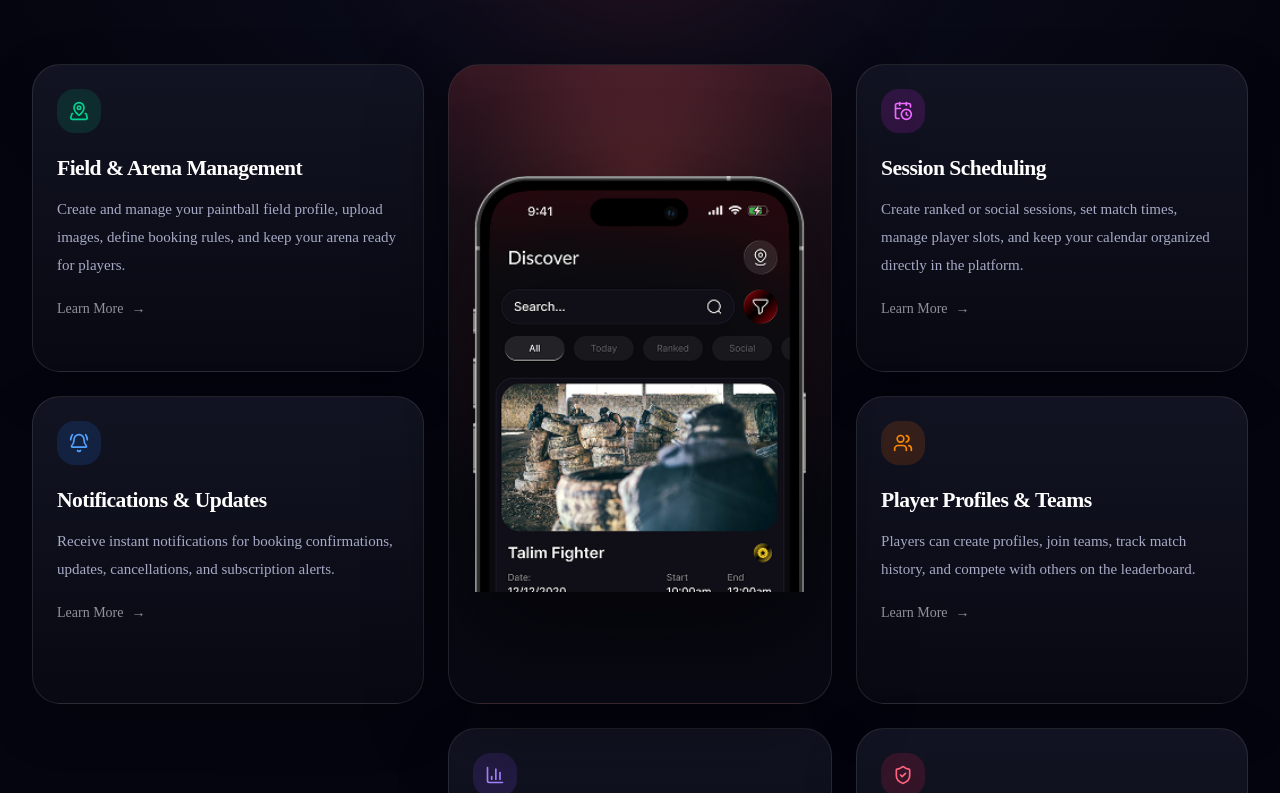
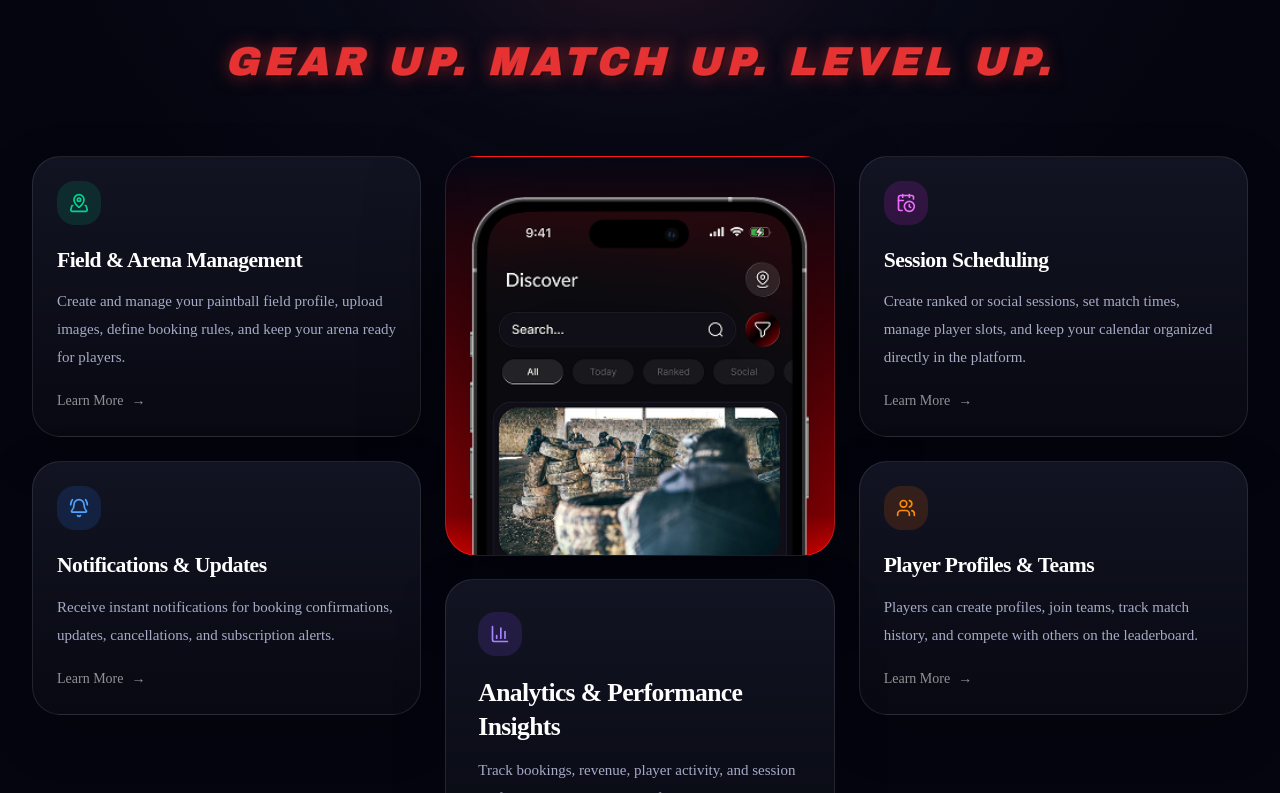
Before and after one commit to Rahul-Mallik-CSE/TacPlay-landing-page, a Next.js app: page / in a window 1280 px wide. Shown: the part 1707-2500 px from the top of the page. Built offline with nearby package versions, Linux system fonts and the light colour scheme.

Commit message:
feat: enhance FeaturesSections layout; add background gradients and tagline for improved visual appeal

```diff
--- a/src/components/FeaturesComponents/FeaturesSections.tsx
+++ b/src/components/FeaturesComponents/FeaturesSections.tsx
@@ -68,6 +68,7 @@ const FeaturesSections = () => {
       id="features"
       className="relative w-full overflow-hidden py-16 sm:py-20 lg:py-28"
     >
+      {/* Background gradients */}
       <div
         aria-hidden="true"
         className="pointer-events-none absolute inset-0 bg-[radial-gradient(circle_at_top,rgba(41,47,88,0.35)_0%,rgba(4,5,15,0.88)_46%,#04050f_76%)]"
@@ -78,6 +79,7 @@ const FeaturesSections = () => {
       />
 
       <div className="relative mx-auto max-w-7xl px-4 sm:px-6 lg:px-8">
+        {/* Section heading */}
         <MotionReveal>
           <SectionHeading
             title="Platform Features"
@@ -87,47 +89,79 @@ const FeaturesSections = () => {
           />
         </MotionReveal>
 
-        <MotionStagger className="mt-12 grid gap-4 sm:mt-16 sm:gap-5 md:grid-cols-3 md:grid-rows-[repeat(2,minmax(0,1fr))] md:gap-5 lg:grid-cols-[1fr_minmax(320px,0.98fr)_1fr] lg:gap-6">
-          <MotionStaggerItem className="md:row-start-1 md:col-start-1">
+        {/* Tagline — distressed red stamp style, exactly as in the image */}
+        <MotionReveal>
+          <div className="mt-6 flex justify-center sm:mt-8">
+            <p
+              className="select-none text-center font-black uppercase italic tracking-widest"
+              style={{
+                fontSize: "clamp(1.4rem, 3.5vw, 2.5rem)",
+                color: "#e63232",
+                textShadow:
+                  "0 0 18px rgba(230,50,50,0.55), 2px 2px 0 rgba(0,0,0,0.55)",
+                fontFamily: "'Arial Black', 'Impact', sans-serif",
+                letterSpacing: "0.12em",
+                WebkitTextStroke: "1px rgba(255,80,80,0.35)",
+              }}
+            >
+              GEAR UP. MATCH UP. LEVEL UP.
+            </p>
+          </div>
+        </MotionReveal>
+
+        {/*
+          Grid layout (matches the image exactly):
+          ┌──────────────┬──────────────┬──────────────┐
+          │  Feature [0] │  Phone (r1-2)│  Feature [1] │  row 1
+          ├──────────────┤              ├──────────────┤
+          │  Feature [2] │              │  Feature [3] │  row 2
+          ├──────────────┴──────────────┴──────────────┤
+          │  Feature [4] (col 1-2)  │  Feature [5]     │  row 3
+          └─────────────────────────┴──────────────────┘
+        */}
+        <MotionStagger className="mt-12 grid grid-cols-1 gap-4 sm:mt-16 sm:gap-5 md:grid-cols-3 lg:gap-6">
+          {/* Row 1 — Left card */}
+          <MotionStaggerItem className="md:col-start-1 md:row-start-1 md:row-span-1">
             <FeatureCard {...features[0]} />
           </MotionStaggerItem>
 
-          <MotionStaggerItem className="md:row-span-2 md:col-start-2 md:row-start-1">
-            <div className="relative flex h-full min-h-[32rem] items-center justify-center overflow-hidden rounded-[2rem] border border-white/10 bg-[linear-gradient(180deg,rgba(255,78,78,0.12)_0%,rgba(8,9,18,0.98)_22%,rgba(8,9,18,0.98)_100%)] p-4 shadow-[0_24px_80px_rgba(0,0,0,0.38)] sm:min-h-[40rem] sm:p-6">
-              <div className="absolute inset-0 bg-[radial-gradient(circle_at_50%_18%,rgba(255,102,102,0.28)_0%,rgba(255,102,102,0.08)_30%,rgba(4,5,15,0)_68%)]" />
-              <div className="absolute inset-x-10 bottom-10 top-14 rounded-full bg-[radial-gradient(circle,rgba(255,107,107,0.18)_0%,rgba(255,107,107,0.04)_40%,rgba(4,5,15,0)_72%)] blur-2xl" />
-              <div className="relative w-full max-w-[18rem] sm:max-w-[22rem] lg:max-w-[23rem]">
+          {/* Phone mockup — center, spans rows 1 & 2 */}
+          <MotionStaggerItem className="max-h-100 md:col-start-2 md:row-start-1 md:row-span-2">
+            <div className="flex  h-full items-center justify-center overflow-hidden rounded-[2rem] border border-white/10 bg-[linear-gradient(180deg,rgba(0,0,0,0)_0%,rgba(255,0,0,0.6)_90%,rgba(255,0,0,1)_100%)] p-4 shadow-[0_24px_80px_rgba(0,0,0,0.38)]  sm:p-6">
+              <div className="w-full mt-26 max-w-[18rem] sm:max-w-[22rem] lg:max-w-[23rem]">
                 <Image
                   src="/images/iPhone 14 Pro.png"
                   alt="TacPlay mobile app preview"
                   width={900}
                   height={1700}
                   priority
-                  className="h-auto w-full drop-shadow-[0_32px_50px_rgba(0,0,0,0.55)]"
+                  className="h-full w-full drop-shadow-[0_32px_50px_rgba(0,0,0,0.55)]"
                 />
               </div>
             </div>
           </MotionStaggerItem>
 
-          <MotionStaggerItem className="md:row-start-1 md:col-start-3">
+          {/* Row 1 — Right card */}
+          <MotionStaggerItem className="md:col-start-3 md:row-start-1">
             <FeatureCard {...features[1]} />
           </MotionStaggerItem>
 
-          <MotionStaggerItem className="md:row-start-2 md:col-start-1">
+          {/* Row 2 — Left card */}
+          <MotionStaggerItem className="md:col-start-1 md:row-start-2">
             <FeatureCard {...features[2]} />
           </MotionStaggerItem>
 
-          <MotionStaggerItem className="md:row-start-2 md:col-start-3">
+          {/* Row 2 — Right card */}
+          <MotionStaggerItem className="md:col-start-3 md:row-start-2">
             <FeatureCard {...features[3]} />
           </MotionStaggerItem>
 
-          <MotionStaggerItem className="md:col-start-1 lg:col-start-2 lg:row-start-3">
-            <FeatureCard {...features[4]} />
+          {/* Row 3 — Analytics spans col 1-2 (left + center) */}
+          <MotionStaggerItem className="md:col-start-2 md:col-span-1 md:row-start-3 md:-mt-40">
+            <FeatureCard {...features[4]} wide />
           </MotionStaggerItem>
 
-          <MotionStaggerItem className="md:col-start-3 lg:col-start-3 lg:row-start-3">
-            <FeatureCard {...features[5]} />
-          </MotionStaggerItem>
+
         </MotionStagger>
       </div>
     </section>
@@ -139,6 +173,7 @@ type FeatureCardProps = {
   description: string;
   icon: React.ComponentType<{ className?: string }>;
   iconClassName: string;
+  wide?: boolean;
 };
 
 const FeatureCard = ({
@@ -146,15 +181,24 @@ const FeatureCard = ({
   description,
   icon: Icon,
   iconClassName,
+  wide = false,
 }: FeatureCardProps) => {
   return (
-    <article className="group h-full rounded-[1.75rem] border border-white/10 bg-[linear-gradient(180deg,rgba(18,20,35,0.98)_0%,rgba(8,9,18,0.96)_100%)] p-5 shadow-[0_18px_50px_rgba(0,0,0,0.26)] transition-transform duration-200 hover:-translate-y-1 hover:border-white/20 sm:p-6">
+    <article
+      className={`group h-full rounded-[1.75rem] border border-white/10 bg-[linear-gradient(180deg,rgba(18,20,35,0.98)_0%,rgba(8,9,18,0.96)_100%)] shadow-[0_18px_50px_rgba(0,0,0,0.26)] transition-transform duration-200 hover:-translate-y-1 hover:border-white/20 ${
+        wide ? "p-6 sm:p-8" : "p-5 sm:p-6"
+      }`}
+    >
       <div
         className={`inline-flex h-11 w-11 items-center justify-center rounded-2xl ${iconClassName}`}
       >
         <Icon className="h-5 w-5" />
       </div>
-      <h3 className="mt-5 text-xl font-semibold tracking-tight text-white sm:text-[1.35rem]">
+      <h3
+        className={`mt-5 font-semibold tracking-tight text-white ${
+          wide ? "text-2xl sm:text-[1.6rem]" : "text-xl sm:text-[1.35rem]"
+        }`}
+      >
         {title}
       </h3>
       <p className="mt-3 text-sm leading-7 text-[#a7abc6] sm:text-[15px]">
```
